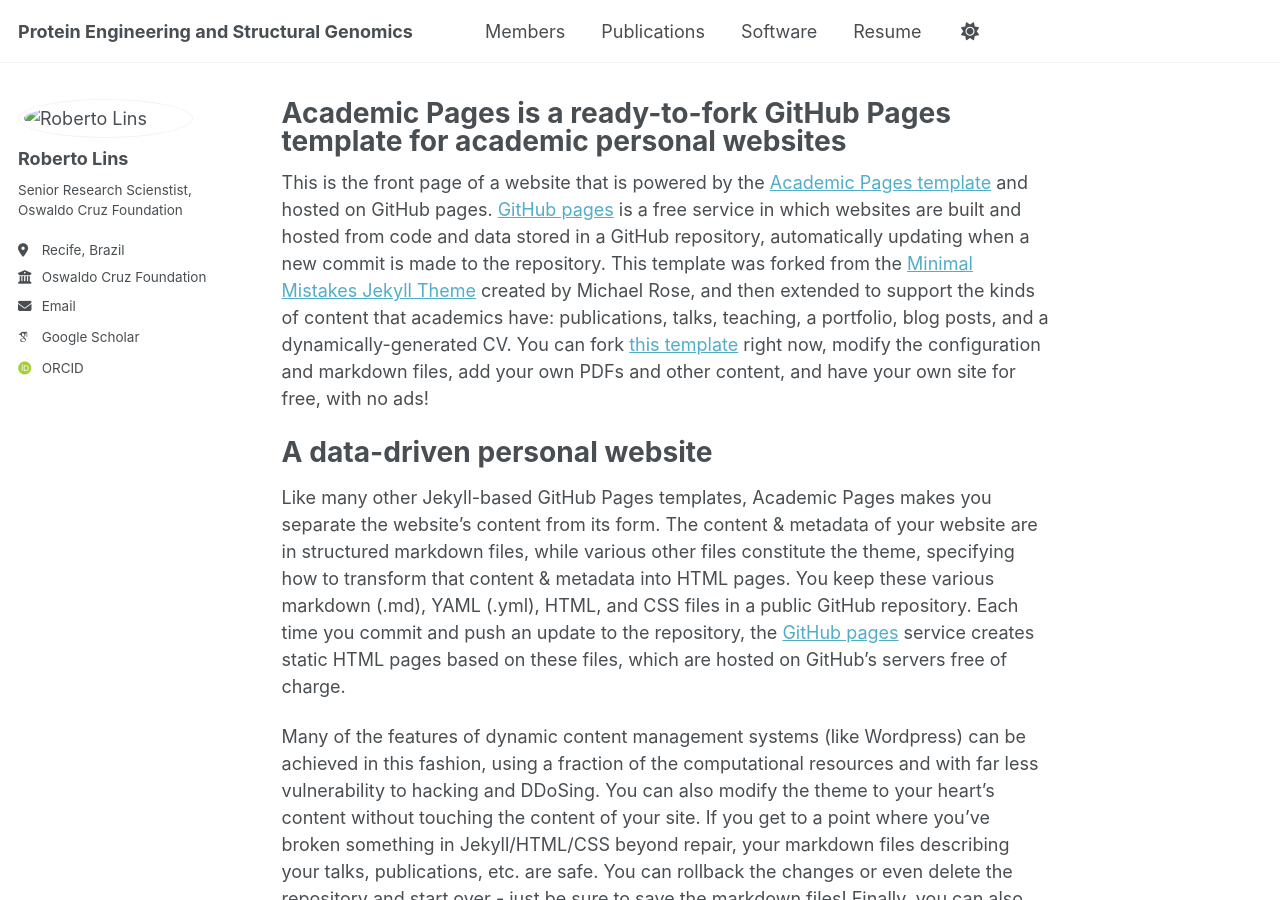
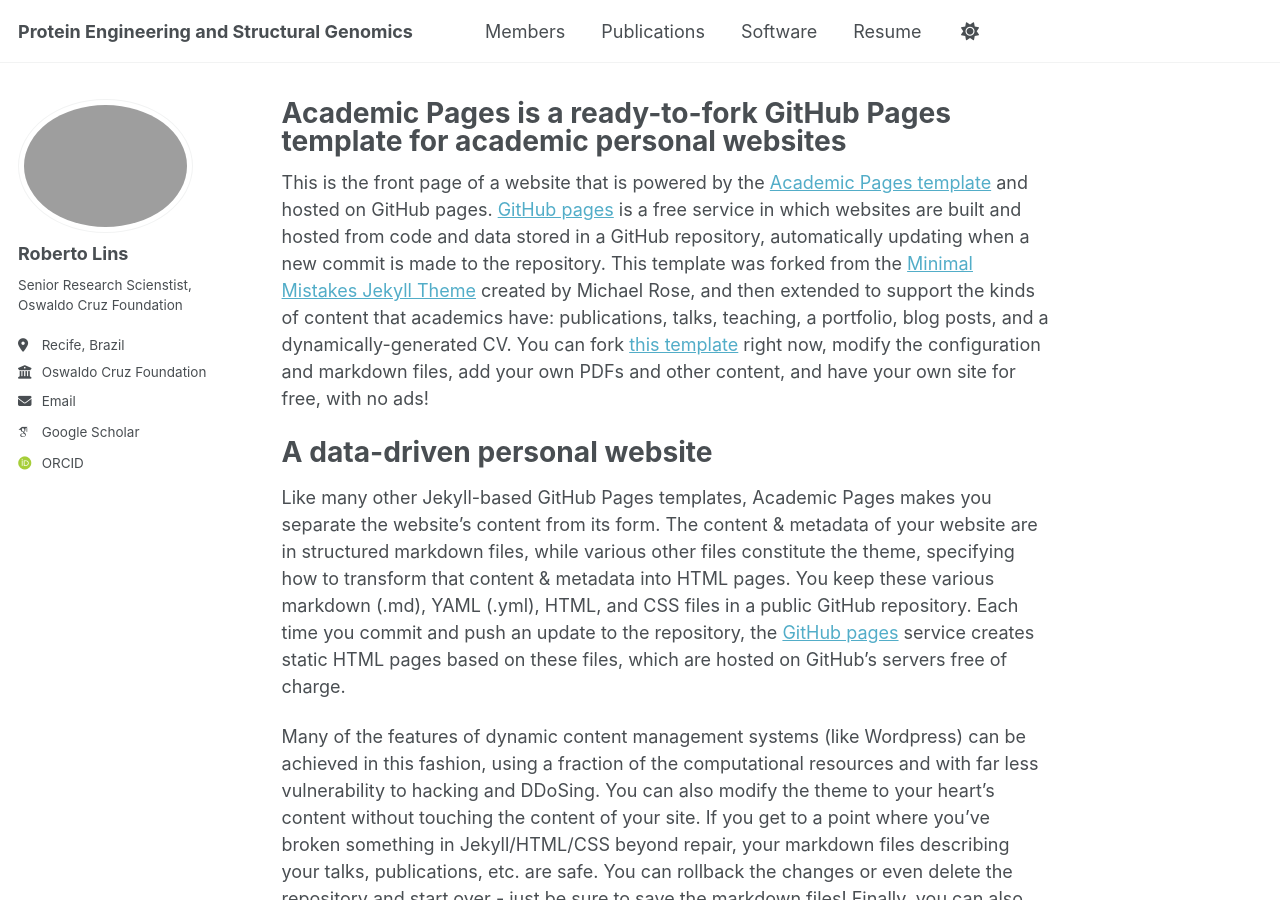
Before and after one commit to rlinslab/rlinslab.github.io, a Jekyll site: the page built from _pages/about.md, in a window 1280 px wide and 900 px high. Built offline with Jekyll 4.4.1, drawn with Linux system fonts in a browser that asks for light colours; some web fonts are replaced.

Commit message:
update _config

```diff
--- a/_config.yml
+++ b/_config.yml
@@ -19,7 +19,7 @@ description              : &description "Senior Research Scientist"
 #               Additional customization can be done by editing /_includes/author-profile.html
 author:
   # Biographic information
-  avatar           : "Lins_fotoiam.png"
+  avatar           : "Lins_fotoiam.jpg"
   name             : "Roberto Lins"
   pronouns         : # example: "he/him"
   bio              : "Senior Research Scienstist, Oswaldo Cruz Foundation"
```
